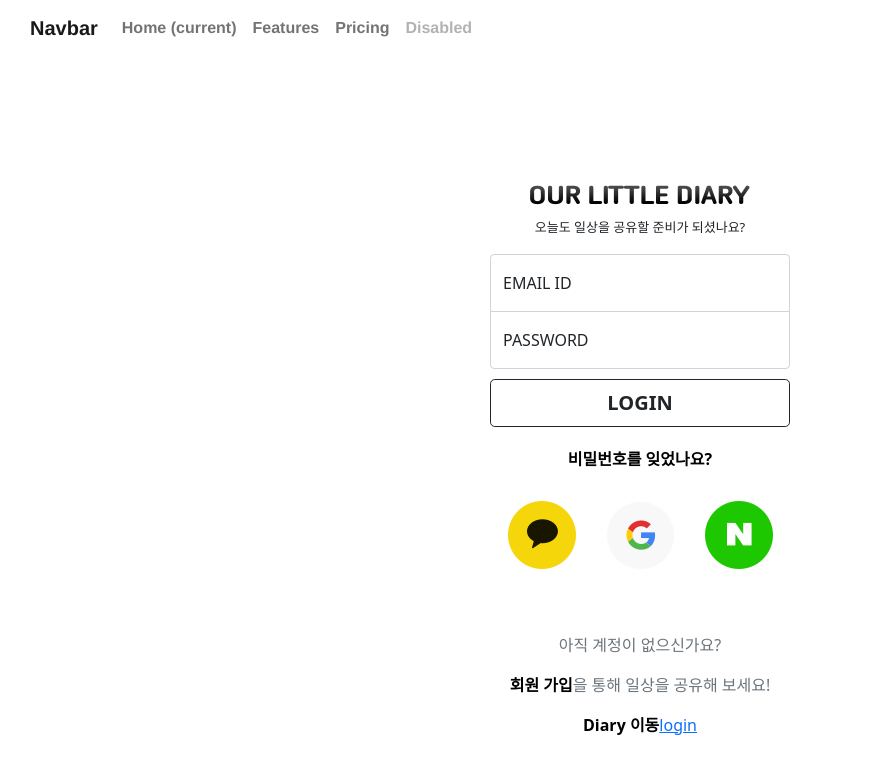
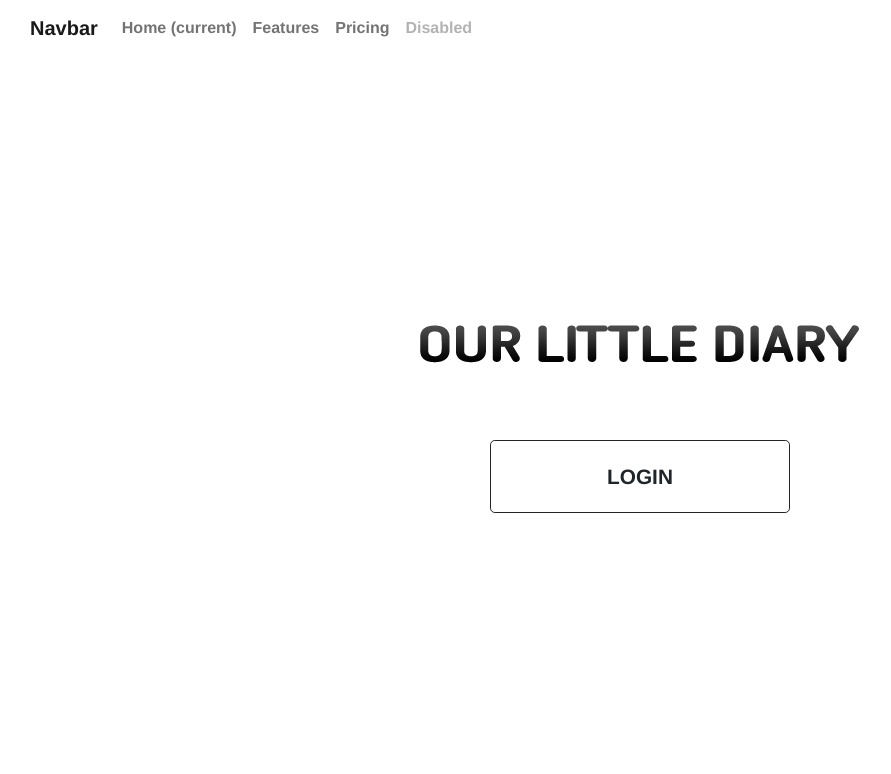
Before and after one commit to seonko/OurLittleDiary, a Vue app in the folder src/frontend/: page / in a window 1280 px wide. Shown: the top 774 px of the page, without its empty margins (0-891 px from the left). Built offline with nearby package versions, Linux system fonts and the light colour scheme; what vue-cookies would draw is missing.

Commit message:
chore: main 화면 다듬기

```diff
--- a/src/frontend/src/views/HomeView.vue
+++ b/src/frontend/src/views/HomeView.vue
@@ -1,35 +1,14 @@
 <template>
-  <body class="text-center">
-    <main class="form-signin w-100 m-auto">
-      <form @keyup.enter="login()">
-        <img class="logo" :src="require('@/assets/common/logo.png')">
-        <p style="font-size: small;">오늘도 일상을 공유할 준비가 되셨나요?</p>
-        <div class="form-floating">
-          <input type="email" class="form-control" id="floatingInput" v-model="email" required="required" placeholder="abc@example.com">
-          <label for="floatingInput">EMAIL ID</label>
-        </div>
-        <div class="form-floating">
-          <input type="password" class="form-control" id="floatingPassword" v-model="password" required="required" placeholder="Password">
-          <label for="floatingPassword">PASSWORD</label>
-        </div>
-        <button class="w-100 btn btn-outline-dark btn-lg" type="button" @click="login">LOGIN</button>
-        <router-link class="mt-5 text-black" to="/findPw">비밀번호를 잊었나요?</router-link><br>
-        <a @click="socialLogin('kakao')">
-          <img class="oauthButton" :src="require('@/assets/member/icon_kakao.png')"/>
-        </a>
-        <a @click="socialLogin('google')">
-          <img class="oauthButton" :src="require('@/assets/member/icon_google.png')"/>
-        </a>
-        <a @click="socialLogin('naver')">
-          <img class="oauthButton" :src="require('@/assets/member/icon_naver.png')"/>
-        </a>
-        <p class="mt-5 text-muted">아직 계정이 없으신가요?</p>
-        <p class="text-muted"><router-link to="/signUp" class="text-black">회원 가입</router-link>을 통해 일상을 공유해 보세요!</p>
-        <router-link to="/diaryList" class="text-black">Diary 이동</router-link>
-        <router-link to="/login">login</router-link>
-      </form>
-    </main>
-  </body>
+  <header class="masthead">
+      <div class="container px-4 px-lg-5 d-flex h-100 align-items-center justify-content-center">
+          <div class="d-flex justify-content-center">
+            <div class="text-center">
+              <img class="img-fluid" src="@/assets/common/logo.png" alt="..." width="600" > <br>
+                <router-link class="btn btn-outline-dark btn-lg" to="/login">LOGIN</router-link>
+              </div>
+          </div>
+      </div>
+  </header>
 </template>
 
 <script>
@@ -41,51 +20,21 @@ export default {
 </script>
 
 <style scoped>
-body {
-    align-items: center;
-    padding-top: 100px;
-    padding-bottom: 0px;
-    background-color: white;
-    margin: auto;
-  }
-  .logo {
-    max-width: 300px;
-    height: auto;
-  }
-  .form-signin {
-    max-width: 330px;
-    padding: 15px;
-  }
-  .form-signin .form-floating:focus-within {
-    z-index: 2;
-  }
-  .form-signin input[type="email"] {
-    margin-bottom: -1px;
-    border-bottom-right-radius: 0;
-    border-bottom-left-radius: 0;
-  }
-  .form-signin input[type="password"] {
-    margin-bottom: 10px;
-    border-top-left-radius: 0;
-    border-top-right-radius: 0;
-  }
-  .btn {
-    margin-bottom: 20px;
-  }
-  .btn-lg {
-    font-weight: bold;
-  }
-  .text-black {
-    text-decoration: none;
-    color: black;
-    font-weight: bold;
-  }
-  .oauthButton {
-    margin: 15px;
-    margin-top: 30px;
-  }
-  .oauthButton:hover {
-    cursor: pointer;
-    filter: brightness(70%);
-  }
+.btn {
+  padding: 1.25rem 2rem;
+  font-size: 130%;
+  font-weight: bold;
+  margin-top: 50px;
+  width: 300px;
+}
+
+.masthead {
+  position: relative;
+  min-height: 35rem;
+  padding: 15rem 0;
+  background-position: center;
+  background-repeat: no-repeat;
+  background-attachment: scroll;
+  background-size: 900px;
+}
 </style>
```
